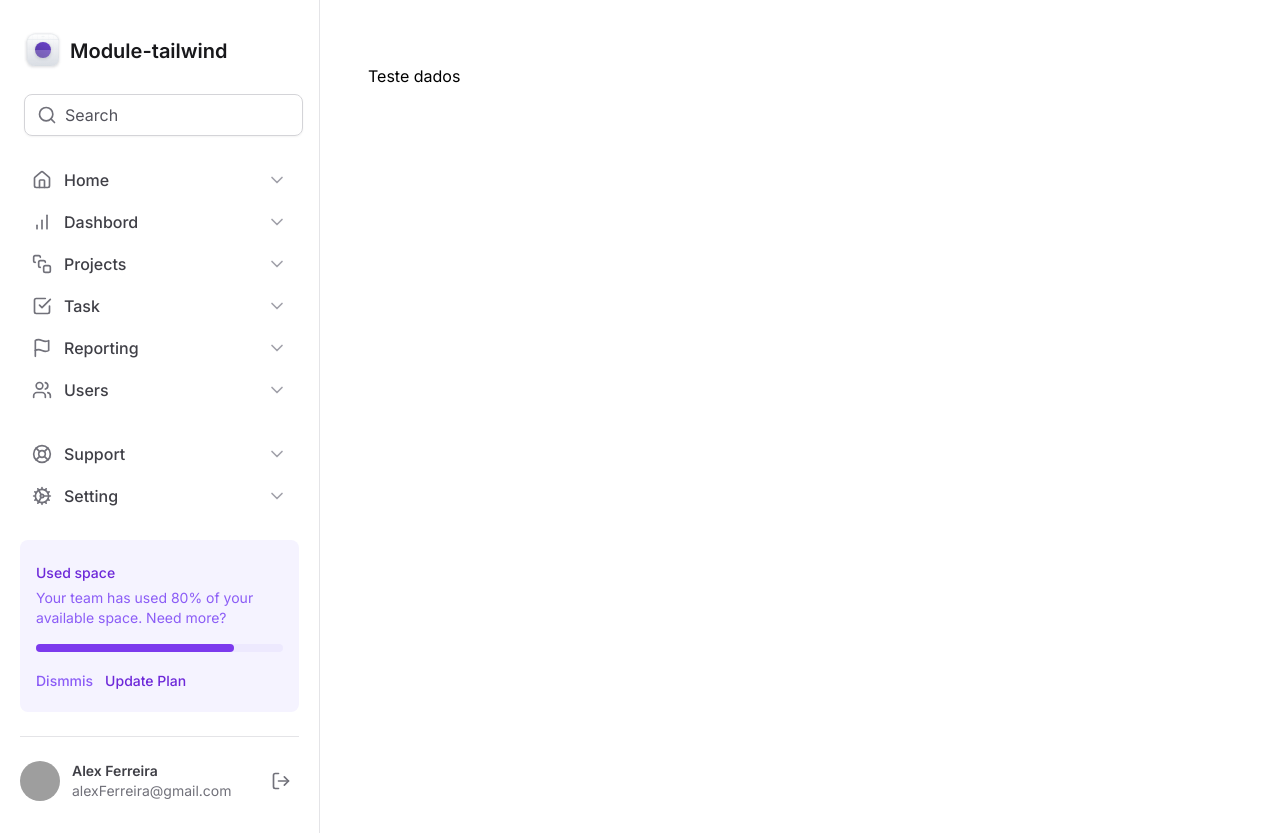
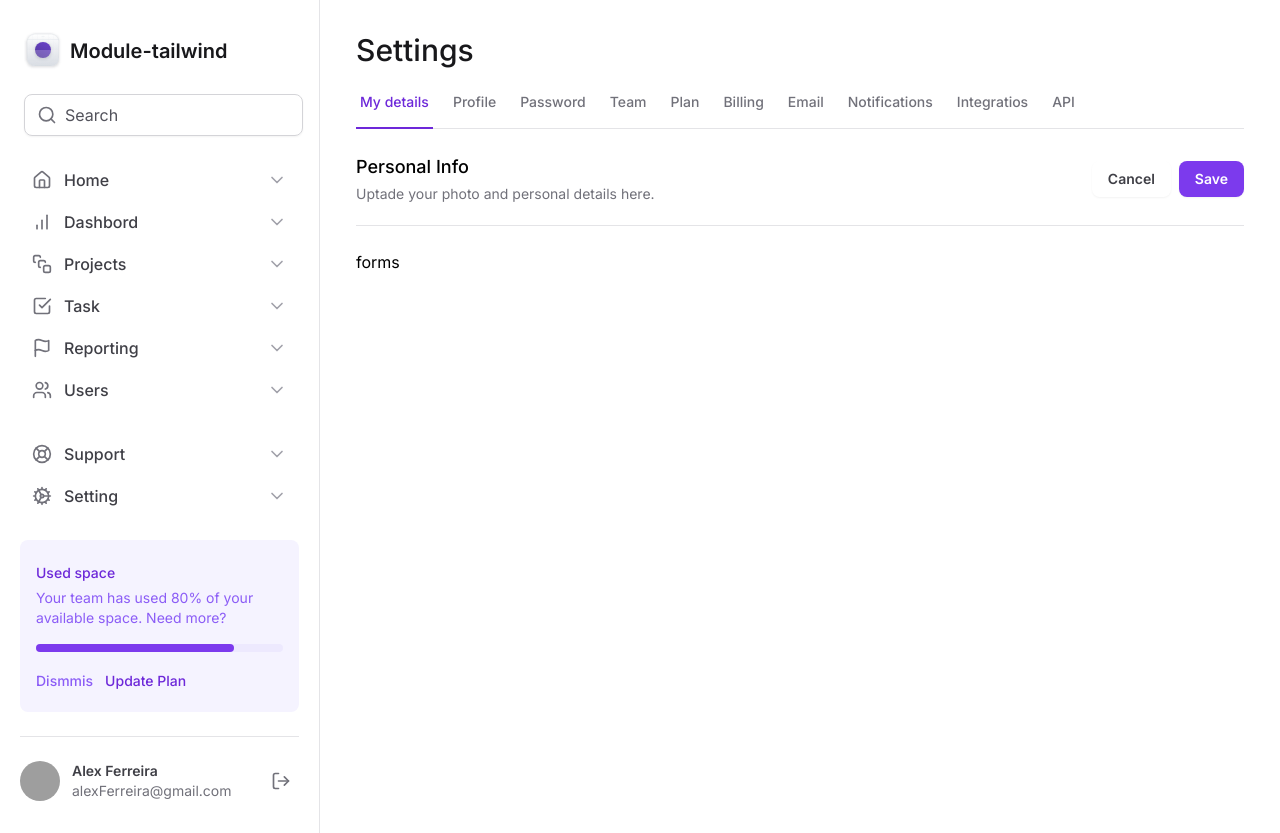
Before and after one commit to alexsandroferreira/tailwind-next-form, a Next.js app: page / in a window 1280 px wide. Built offline with nearby package versions, Linux system fonts and the light colour scheme; grey boxes are pictures that could not be loaded.

Commit message:
feat: add initial forms

```diff
--- a/package.json
+++ b/package.json
@@ -9,6 +9,8 @@
     "lint": "next lint --fix"
   },
   "dependencies": {
+    "@radix-ui/react-tabs": "^1.0.4",
+    "framer-motion": "^11.2.10",
     "lucide-react": "^0.379.0",
     "next": "14.2.3",
     "react": "^18",
--- /dev/null
+++ b/src/app/components/SettingsTabs/TabItem.tsx
@@ -0,0 +1,39 @@
+'use-client'
+import * as Tabs from '@radix-ui/react-tabs'
+import { motion } from 'framer-motion'
+
+export interface TabItemProps {
+  value: string
+  title: string
+  isSelected?: boolean
+}
+
+export default function TabItem({
+  title,
+  value,
+  isSelected = false,
+}: TabItemProps) {
+  return (
+    <Tabs.Trigger
+      value={value}
+      className="
+        relative
+        px-1
+        pb-4
+        text-sm
+        font-medium
+        text-zinc-500
+        hover:text-violet-700
+        data-[state=active]:text-violet-700"
+    >
+      <span className="">{title}</span>
+
+      {isSelected && (
+        <motion.div
+          layoutId="activeTab"
+          className="absolute -bottom-px left-0 right-0 h-0.5 bg-violet-700"
+        />
+      )}
+    </Tabs.Trigger>
+  )
+}
--- /dev/null
+++ b/src/app/components/SettingsTabs/index.tsx
@@ -0,0 +1,57 @@
+'use client'
+import * as Tabs from '@radix-ui/react-tabs'
+import { useState } from 'react'
+
+import TabItem from './TabItem'
+
+export default function SettingsTabs() {
+  const [currentTab, setCurrentTab] = useState('tab1')
+  return (
+    <Tabs.Root value={currentTab} onValueChange={setCurrentTab}>
+      <Tabs.List className="itens-center mt-6 flex w-full gap-4 border-b border-zinc-200">
+        <TabItem
+          value="tab1"
+          title="My details"
+          isSelected={currentTab === 'tab1'}
+        />
+        <TabItem
+          value="tab2"
+          title="Profile"
+          isSelected={currentTab === 'tab2'}
+        />
+        <TabItem
+          value="tab3"
+          title="Password"
+          isSelected={currentTab === 'tab3'}
+        />
+        <TabItem value="tab4" title="Team" isSelected={currentTab === 'tab4'} />
+        <TabItem value="tab5" title="Plan" isSelected={currentTab === 'tab5'} />
+        <TabItem
+          value="tab6"
+          title="Billing"
+          isSelected={currentTab === 'tab6'}
+        />
+        <TabItem
+          value="tab7"
+          title="Email"
+          isSelected={currentTab === 'tab7'}
+        />
+        <TabItem
+          value="tab8"
+          title="Notifications"
+          isSelected={currentTab === 'tab8'}
+        />
+        <TabItem
+          value="tab9"
+          title="Integratios"
+          isSelected={currentTab === 'tab9'}
+        />
+        <TabItem
+          value="tab10"
+          title="API"
+          isSelected={currentTab === 'tab10'}
+        />
+      </Tabs.List>
+    </Tabs.Root>
+  )
+}
--- a/src/app/layout.tsx
+++ b/src/app/layout.tsx
@@ -19,11 +19,11 @@
   children: React.ReactNode
 }>) {
   return (
-    <html lang="en">
+    <html lang="en" className="antialiased">
       <body className={inter.className}>
         <div className="grid min-h-screen grid-cols-app">
           <Sidebar />
-          <main className="px-4 pb-12 pt-8">{children}</main>
+          <main className="px-9 pb-12 pt-8">{children}</main>
         </div>
       </body>
     </html>
--- a/src/app/page.tsx
+++ b/src/app/page.tsx
@@ -1,3 +1,43 @@
+import SettingsTabs from './components/SettingsTabs'
 export default function Home() {
-  return <h1 className="p-8">Teste dados</h1>
+  return (
+    <>
+      <h1 className="text-3xl font-medium text-zinc-900">Settings</h1>
+
+      <SettingsTabs />
+
+      <div className="mt-6 flex flex-col ">
+        <div className="flex items-center justify-between border-b border-zinc-200 pb-5">
+          <div className="">
+            <h2 className="text-zinc-9000 text-lg font-medium">
+              Personal Info
+            </h2>
+            <span className="text-sm text-zinc-500">
+              Uptade your photo and personal details here.
+            </span>
+          </div>
+
+          <div className="flex items-center gap-2">
+            <button
+              className="rounded-lg border-zinc-300 px-4 py-2 text-sm font-semibold text-zinc-700 shadow-sm hover:bg-zinc-100"
+              type="button"
+            >
+              Cancel
+            </button>
+            <button
+              className=" rounded-lg bg-violet-600 px-4 py-2 text-sm font-semibold text-white shadow-sm hover:bg-violet-700"
+              type="submit"
+              form="settings"
+            >
+              Save
+            </button>
+          </div>
+        </div>
+
+        <form id="settings" action="" className="mt-6 flex w-full flex-col  ">
+          forms
+        </form>
+      </div>
+    </>
+  )
 }
```
Also changed, not shown: 1 other file (tests, documents, lock files or other folders).
